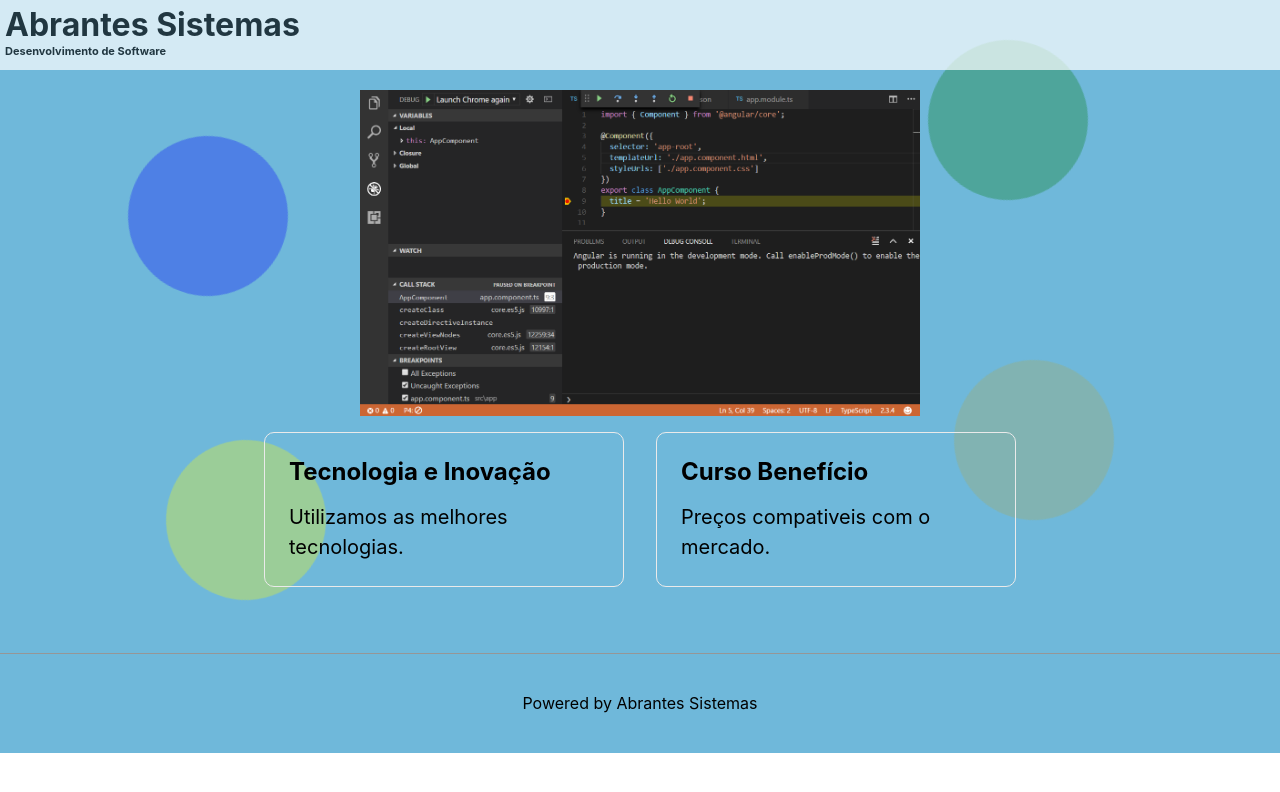
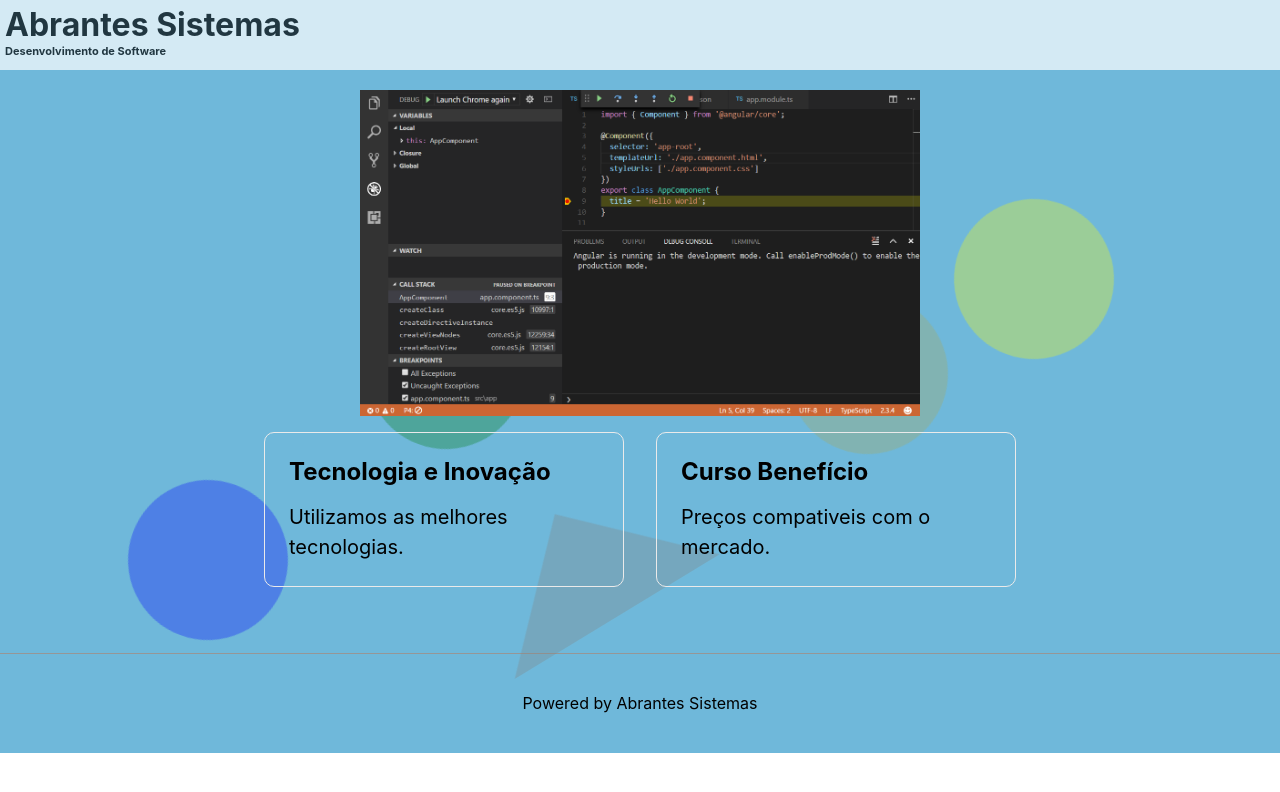
Before and after one commit to adrianoabrantes/AbrantesSistemas, a Next.js app: page / in a window 1280 px wide. Shown: the top 792 px of the page. Built offline with nearby package versions, Linux system fonts and the light colour scheme.

Commit message:
Atualizacao da home

```diff
--- a/pages/index.js
+++ b/pages/index.js
@@ -14,6 +14,7 @@ export default function Home() {
       <div className={styles.circle2}></div>
       <div className={styles.circle3}></div>
       <div className={styles.circle4}></div>
+      <div className={styles.triangle}></div>
 
       <main className={styles.main}>
         <div className={styles.top}>
--- a/styles/Home.module.css
+++ b/styles/Home.module.css
@@ -80,7 +80,7 @@
 }
 
 @media (max-width: 600px) {
-  .top{
+  .top {
     text-align: center;
   }
   .grid {
@@ -94,12 +94,14 @@
   right: 15%;
   animation-duration: 8s;
   animation-iteration-count: infinite;
+  animation-name: example;
 }
 .circle2 {
   top: 17%;
   left: 10%;
   animation-duration: 11s;
   animation-iteration-count: infinite;
+  animation-name: example;
 }
 
 .circle3 {
@@ -107,6 +109,7 @@
   right: 13%;
   animation-duration: 18s;
   animation-iteration-count: infinite;
+  animation-name: example2;
 }
 
 .circle4 {
@@ -114,6 +117,7 @@
   left: 13%;
   animation-duration: 25s;
   animation-iteration-count: infinite;
+  animation-name: example2;
 }
 
 .circle1,
@@ -127,35 +131,118 @@
   background: white;
   position: absolute;
   opacity: 30%;
-  animation-name: example;
 }
 
 @keyframes example {
   0% {
     background-color: red;
     transform: rotate(20deg);
+    top: 5%;
+    right: 25%;
   }
   25% {
     background-color: yellow;
     transform: rotate(20deg);
+    top: 25%;
+    right: 75%;
   }
   50% {
     background-color: blue;
     transform: rotate(20deg);
+    top: 60%;
+    right: 35%;
   }
   75% {
     background-color: green;
     transform: rotate(20deg);
+    top: 35%;
+    right: 60%;
   }
   100% {
     background-color: red;
     transform: rotate(20deg);
+    top: 5%;
+    right: 25%;
+  }
+}
+@keyframes example2 {
+  0% {
+    background-color: red;
+    transform: rotate(20deg);
+    top: 5%;
+    left: 25%;
+  }
+  25% {
+    background-color: yellow;
+    transform: rotate(20deg);
+    top: 25%;
+    left: 75%;
+  }
+  50% {
+    background-color: blue;
+    transform: rotate(20deg);
+    top: 60%;
+    left: 35%;
+  }
+  75% {
+    background-color: green;
+    transform: rotate(20deg);
+    top: 35%;
+    left: 60%;
+  }
+  100% {
+    background-color: red;
+    transform: rotate(20deg);
+    top: 5%;
+    left: 25%;
   }
 }
 
 .triangle {
   top: 40%;
   left: 5%;
+}
+
+.triangle {
+  border-left: 120px solid transparent;
+  border-right: 120px solid transparent;
+  border-bottom: 120px solid #5386e4;
+  position: absolute;
+  opacity: 30%;
+  animation-name: example3;
+  animation-duration: 17s;
+  animation-iteration-count: infinite;
+}
+
+@keyframes example3 {
+  0% {
+    border-left: 120px solid transparent;
+    border-right: 120px solid transparent;
+    border-bottom: 120px solid red;
+  }
+  25% {
+    border-left: 120px solid transparent;
+    border-right: 120px solid transparent;
+    border-bottom: 120px solid yellow;
+    left: 35%;
+  }
+  50% {
+    border-left: 120px solid transparent;
+    border-right: 120px solid transparent;
+    border-bottom: 120px solid blue;
+    transform: rotate(360deg);
+    bottom: 20%;
+  }
+  75% {
+    border-left: 120px solid transparent;
+    border-right: 120px solid transparent;
+    border-bottom: 120px solid green;
+  }
+  100% {
+    border-left: 120px solid transparent;
+    border-right: 120px solid transparent;
+    border-bottom: 120px solid red;
+  }
 }
 .img {
   width: 70%;
```
